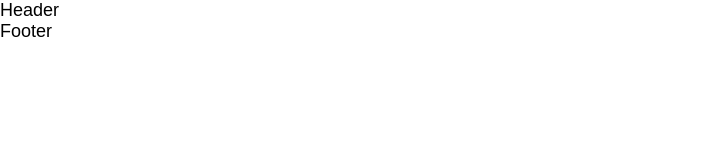
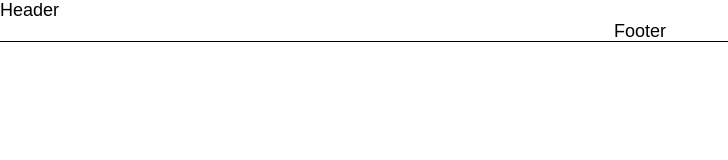
Before and after one commit to ooloo-io/github-flow-rmuho16, a website: page src/index.html in a window 1280 px wide. Shown: the whole page, without its empty margins (0-728 px from the left). Drawn offline with nearby package versions, Linux system fonts and the light colour scheme.

Commit message:
added footer markup

```diff
--- a/src/styles.css
+++ b/src/styles.css
@@ -2,3 +2,8 @@ body {
   font-family: Arial, Helvetica, sans-serif;
   font-size: 18px;
 }
+
+.footer{
+  border-bottom:  1px solid black;
+  text-align: center;
+}
```
